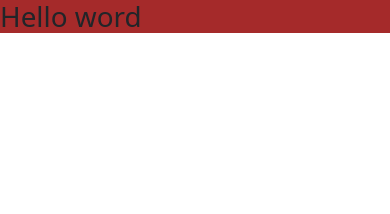
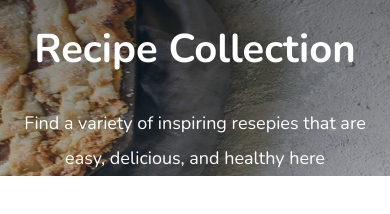
Before and after one commit to Fatemeboroumand/my-responsive-project, a plain HTML site: page index.html in a window 390 px wide. Drawn offline with nearby package versions, Linux system fonts and the light colour scheme.

Commit message:
add hero part

```diff
--- a/index.html
+++ b/index.html
@@ -14,7 +14,11 @@
 <script src="https://cdn.jsdelivr.net/npm/bootstrap@5.3.0-alpha1/dist/js/bootstrap.bundle.min.js" integrity="sha384-w76AqPfDkMBDXo30jS1Sgez6pr3x5MlQ1ZAGC+nuZB+EYdgRZgiwxhTBTkF7CXvN" crossorigin="anonymous"></script>
 </head>
 <body>
-    <h1>Hello word</h1>
+
+    <div class="hero">
+    <h1>Recipe Collection</h1>
+    <h2>Find a variety of inspiring resepies that are easy, delicious, and healthy here </h2>
+    </div>
 
 </body>
 </html>
--- a/style/style.css
+++ b/style/style.css
@@ -1,3 +1,46 @@
-h1 {
-    background-color: brown;
+:root {
+    --priamry-font: 'Nunito', sans-serif;
+    --first-color: #FFFFFF;
 }
+
+
+body {
+    font-family: var(--priamry-font);
+}
+
+.hero {
+    background-image: url("/images/overlay.png");
+    max-width: 100%;
+    text-align: center;
+    padding: 40px 100px ;
+
+}
+
+.hero h1 {
+    font-size: 72px;
+    font-weight: bold;
+    color: var(--first-color);
+    line-height: 98px;
+
+}
+
+.hero h2 {
+    padding: 0 300px;
+    font-size: 24px;
+    color:var(--first-color);
+    font-weight: regular;
+    line-height: 35px;
+}
+@media (max-width: 900px) {
+    .hero {
+        max-width: 100%;
+        padding: 0;
+    }
+    .hero h1 {
+        font-size: 40px;
+    }
+    .hero h2 {
+        padding: 0 10px;
+        font-size: 18px;
+    }
+}
```
Also changed, not shown: images/overlay.png (added).
